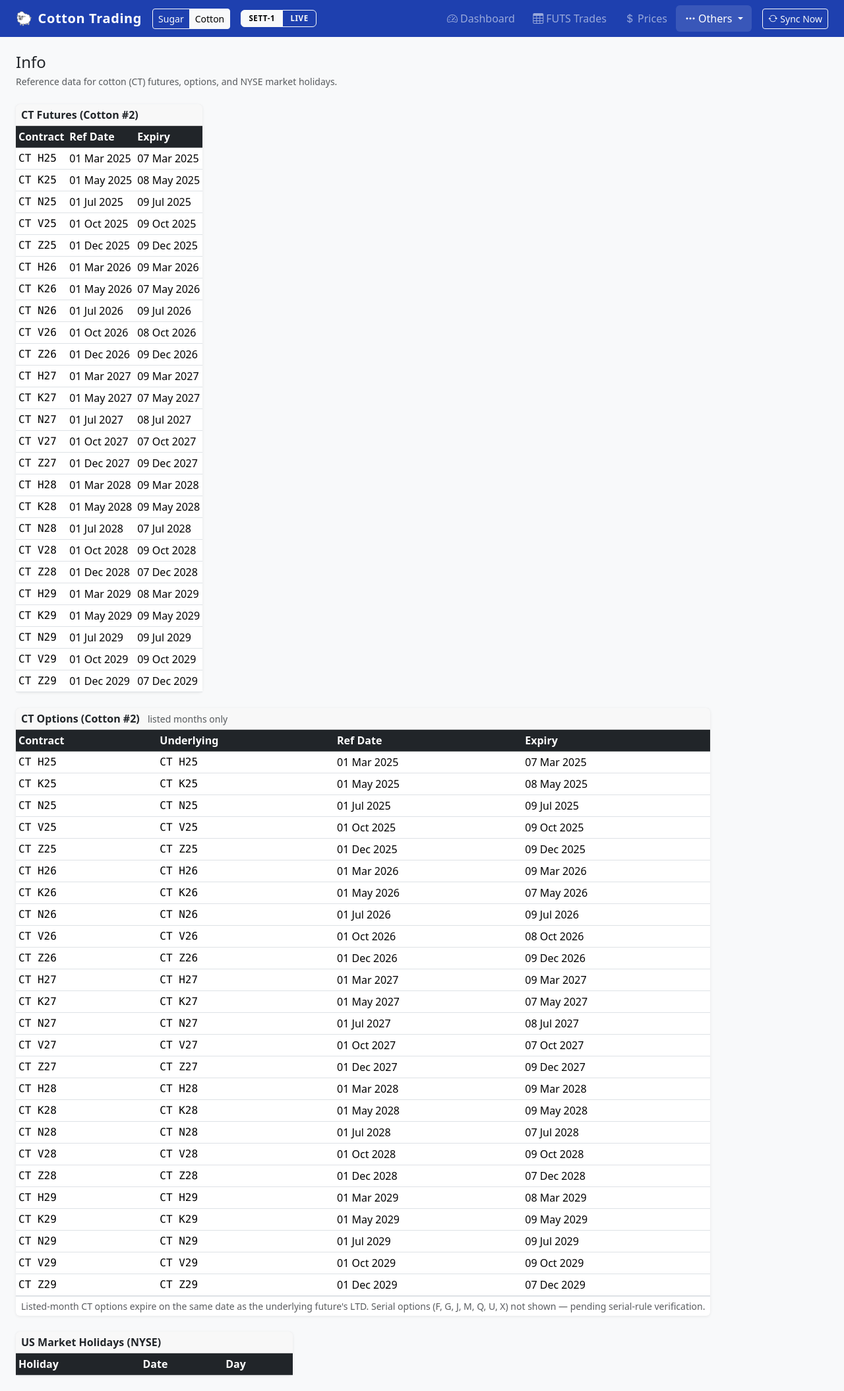
After one commit to Agrocorp-International/Sugar_App, a Flask app: page /cotton/info in a window 1280 px wide. The commit adds this page. Shown: the whole page at 66% size. Run offline with Flask 3, Linux system fonts and the light colour scheme; lists and menus that the app fills with data are empty; parts of the project's set-up code (start-up, migrations or seed data) failed here and were passed over.

Commit message:
Cotton: add /cotton/info page; extract shared exchange_calendar service
- New /cotton/info mirrors /sugar/info: CT futures, CT options
  (listed months H/K/N/V/Z only), and NYSE holidays.
- Listed-month CT options share expiry with the underlying future's
  LTD (verified against broker dates: CTN25=09 Jul 2025,
  CTV26=08 Oct 2026). Serial options (F/G/J/M/Q/U/X) omitted pending
  serial-rule verification.
- Pinned regression anchors in routes/_cotton_info_regression.py;
  module-load assertion fails loud on calendar drift.
- Extract shared calendar helpers (FUTURES_MONTH_CODES, HOLIDAY_DATES,
  workday, prev_bday, last_biz_of_month) from routes/info.py into
  services/exchange_calendar.py. Refactor routes/dashboard.py,
  routes/options.py, services/tradestation.py to import from there.
- Cotton navbar gains an "Others" dropdown matching sugar's pattern,
  containing the Info link.
- CT_FUTURES_EXPIRY_MAP exported by routes/cotton_info.py for future
  cotton_prices.py auto-archive wiring.

Co-Authored-By: Claude Opus 4.7 (1M context) <noreply@anthropic.com>

```diff
--- a/app.py
+++ b/app.py
@@ -21,6 +21,7 @@ from routes.cotton_dashboard import cotton_dashboard_bp
 from routes.cotton_sync import cotton_sync_bp
 from routes.cotton_positions import cotton_positions_bp
 from routes.cotton_prices import cotton_prices_bp
+from routes.cotton_info import cotton_info_bp
 from routes.neon_sync import neon_sync_bp
 
 
@@ -56,6 +57,7 @@ def create_app():
     app.register_blueprint(cotton_sync_bp,      url_prefix="/cotton")
     app.register_blueprint(cotton_positions_bp, url_prefix="/cotton")
     app.register_blueprint(cotton_prices_bp,    url_prefix="/cotton")
+    app.register_blueprint(cotton_info_bp,      url_prefix="/cotton")
 
     @app.route("/")
     def root():
--- /dev/null
+++ b/routes/_cotton_info_regression.py
@@ -0,0 +1,36 @@
+"""Frozen regression anchors for routes/cotton_info.py.
+
+Pinned values were verified against the user's broker records:
+  CTN25 option expired 09 Jul 2025  (= CTN25 futures LTD)
+  CTV26 option expires 08 Oct 2026  (= CTV26 futures LTD)
+
+If any anchor breaks, the import of routes/cotton_info.py will fail loudly.
+Update only when an intentional change to ICE Cotton #2 spec or NYSE holidays
+has been verified externally.
+"""
+from datetime import date
+
+
+# (contract, expected ref_date, expected expiry).
+# Picked to cover all 5 listed months + a holiday-adjacent case + year boundary.
+GOLDEN_CT_FUTURES = [
+    # Anchor verified by user: CTN25 future LTD = 09 Jul 2025.
+    ("CT N25", date(2025, 7, 1),  date(2025, 7, 9)),
+    # Spans a holiday (Memorial Day Mon 25 May 2026).
+    ("CT K26", date(2026, 5, 1),  date(2026, 5, 6)),
+    # Anchor verified by user: CTV26 future LTD = 08 Oct 2026.
+    ("CT V26", date(2026, 10, 1), date(2026, 10, 8)),
+    # Memory anchor: CTH26 LTD = 09 Mar 2026 (matches Pres Day + weekends pattern).
+    ("CT H26", date(2026, 3, 1),  date(2026, 3, 9)),
+    # Year-end: spans Christmas Fri 25 Dec 2026 + Sat/Sun.
+    ("CT Z26", date(2026, 12, 1), date(2026, 12, 8)),
+]
+
+# (contract, underlying, expected ref_date, expected expiry).
+# Listed-month options share LTD with their same-month future.
+GOLDEN_CT_OPTIONS = [
+    ("CT N25", "CT N25", date(2025, 7, 1),  date(2025, 7, 9)),   # user-verified
+    ("CT V26", "CT V26", date(2026, 10, 1), date(2026, 10, 8)),  # user-verified
+    ("CT H26", "CT H26", date(2026, 3, 1),  date(2026, 3, 9)),
+    ("CT Z26", "CT Z26", date(2026, 12, 1), date(2026, 12, 8)),
+]
--- /dev/null
+++ b/routes/cotton_info.py
@@ -0,0 +1,190 @@
+"""Cotton (CT) info page — reference tables for futures, options, and NYSE holidays.
+
+Formulas (ICE Cotton #2 product specifications):
+
+  Futures Last Trading Day:
+    "Seventeen business days from end of spot month."
+    Implementation: workday(last_biz_of_month, LTD_OFFSET, holidays)
+    LTD_OFFSET = -16 (last_biz counted as biz day 1, so -16 = 17th biz day back).
+    Verified: CTH26 LTD = Mon 09 Mar 2026, CTN25 LTD = Wed 09 Jul 2025,
+              CTV26 LTD = Thu 08 Oct 2026.
+
+  Options expiry (LISTED months H, K, N, V, Z only):
+    Listed-month option expires on the SAME DATE as its underlying future's LTD.
+    Verified: CTN25 option expired 09 Jul 2025; CTV26 option expires 08 Oct 2026.
+    Implementation: lookup underlying contract in CT_FUTURES_EXPIRY_MAP.
+
+  Serial options (F, G, J, M, Q, U, X) — NOT shown.
+    These follow a different rule (typically the last Friday of the option month
+    or similar). Pending verification before display.
+"""
+import logging
+from datetime import datetime, date, timedelta
+from collections import defaultdict
+from flask import Blueprint, render_template
+
+from services.exchange_calendar import (
+    FUTURES_MONTH_CODES,
+    YEARS_BACK,
+    YEARS_FORWARD,
+    RAW_HOLIDAYS,
+    HOLIDAY_DATES,
+    workday,
+    last_biz_of_month,
+)
+
+cotton_info_bp = Blueprint("cotton_info", __name__)
+
+
+# ICE Cotton #2 (CT) listed contract months: March, May, July, October, December.
+CT_FUTURES_MONTHS = ["H", "K", "N", "V", "Z"]
+
+# Listed-month options only: each shares its expiry with the same-month future.
+# Serial months (F, G, J, M, Q, U, X) deliberately omitted pending verification.
+CT_OPTION_TO_UNDERLYING = {m: (m, 0) for m in CT_FUTURES_MONTHS}
+
+LTD_OFFSET = -16   # last_biz counted as day 1, so -16 means 17th biz day from end
+
+
+def _generate_ct_futures(years_back=YEARS_BACK, years_forward=YEARS_FORWARD):
+    current_year = date.today().year
+    contracts = []
+    for yr in range(current_year - years_back, current_year + years_forward + 1):
+        yy = yr % 100
+        for m in CT_FUTURES_MONTHS:
+            contracts.append(f"CT {m}{yy:02d}")
+    return contracts
+
+
+def _generate_ct_options(years_back=YEARS_BACK, years_forward=YEARS_FORWARD):
+    current_year = date.today().year
+    out = []
+    for yr in range(current_year - years_back, current_year + years_forward + 1):
+        yy = yr % 100
+        for opt_code in sorted(CT_OPTION_TO_UNDERLYING.keys(),
+                               key=lambda c: FUTURES_MONTH_CODES[c]):
+            und_code, year_offset = CT_OPTION_TO_UNDERLYING[opt_code]
+            und_yy = (yr + year_offset) % 100
+            out.append((f"CT {opt_code}{yy:02d}", f"CT {und_code}{und_yy:02d}"))
+    return out
+
+
+_RAW_CT_FUTURES = _generate_ct_futures()
+_RAW_CT_OPTIONS = _generate_ct_options()
+
+
+def _parse_ct_futures(contracts):
+    """CT futures Last Trading Day = workday(last_biz_of_month, LTD_OFFSET)."""
+    result = []
+    for c in contracts:
+        parts = c.split()
+        code = parts[1][0]
+        year = 2000 + int(parts[1][1:])
+        month = FUTURES_MONTH_CODES.get(code)
+        ref_date = date(year, month, 1) if month else None
+        if month:
+            last_biz = last_biz_of_month(year, month, HOLIDAY_DATES)
+            expiry = workday(last_biz, LTD_OFFSET, HOLIDAY_DATES)
+        else:
+            expiry = None
+        result.append({"contract": c, "ref_date": ref_date, "expiry": expiry})
+    return result
+
+
+def _parse_ct_options(options, futures_expiry_map):
+    """CT listed-month option expiry = underlying future's LTD."""
+    result = []
+    for contract, underlying in options:
+        opt_parts = contract.split()
+        opt_code = opt_parts[1][0]
+        opt_year = 2000 + int(opt_parts[1][1:])
+        opt_month = FUTURES_MONTH_CODES.get(opt_code)
+        ref_date = date(opt_year, opt_month, 1) if opt_month else None
+        expiry = futures_expiry_map.get(underlying.replace(" ", ""))
+        result.append({"contract": contract, "underlying": underlying,
+                       "ref_date": ref_date, "expiry": expiry})
+    return result
+
+
+# Module-level cached parses (mirrors sugar pattern).
+PARSED_CT_FUTURES = _parse_ct_futures(_RAW_CT_FUTURES)
+
+# Exported for cotton_prices.py auto-archive wiring (parallels sugar's
+# FUTURES_EXPIRY_MAP in routes/prices.py:26).
+CT_FUTURES_EXPIRY_MAP = {
+    f["contract"].replace(" ", ""): f["expiry"] for f in PARSED_CT_FUTURES
+}
+
+# Options computed after the futures map is available (option expiry = its underlying's LTD).
+PARSED_CT_OPTIONS = _parse_ct_options(_RAW_CT_OPTIONS, CT_FUTURES_EXPIRY_MAP)
+
+
+def _assert_regression():
+    """Loud-fail at module import if any pinned cotton expiry has drifted.
+    See routes/_cotton_info_regression.py for the anchors."""
+    from routes._cotton_info_regression import (
+        GOLDEN_CT_FUTURES, GOLDEN_CT_OPTIONS,
+    )
+
+    fut_by_code = {f["contract"]: f for f in PARSED_CT_FUTURES}
+    for code, expected_ref, expected_expiry in GOLDEN_CT_FUTURES:
+        actual = fut_by_code.get(code)
+        assert actual is not None, f"Regression: cotton futures {code} missing"
+        assert actual["ref_date"] == expected_ref, (
+            f"Regression: {code} ref_date drifted: "
+            f"got {actual['ref_date']}, expected {expected_ref}"
+        )
+        assert actual["expiry"] == expected_expiry, (
+            f"Regression: {code} expiry drifted: "
+            f"got {actual['expiry']}, expected {expected_expiry}"
+        )
+
+    opt_by_code = {o["contract"]: o for o in PARSED_CT_OPTIONS}
+    for code, exp_und, expected_ref, expected_expiry in GOLDEN_CT_OPTIONS:
+        actual = opt_by_code.get(code)
+        assert actual is not None, f"Regression: cotton option {code} missing"
+        assert actual["underlying"] == exp_und, (
+            f"Regression: {code} underlying drifted: "
+            f"got {actual['underlying']}, expected {exp_und}"
+        )
+        assert actual["ref_date"] == expected_ref, (
+            f"Regression: {code} option ref_date drifted: "
+            f"got {actual['ref_date']}, expected {expected_ref}"
+        )
+        assert actual["expiry"] == expected_expiry, (
+            f"Regression: {code} option expiry drifted: "
+            f"got {actual['expiry']}, expected {expected_expiry}"
+        )
+
+_assert_regression()
+
+
+_log = logging.getLogger(__name__)
+
+
+@cotton_info_bp.route("/info")
+def index():
+    today = date.today()
+
+    holidays_list = sorted([
+        {
+            "name": name,
+            "date": datetime.strptime(d, "%Y-%m-%d").date(),
+            "day": datetime.strptime(d, "%Y-%m-%d").strftime("%A"),
+        }
+        for name, d in RAW_HOLIDAYS
+    ], key=lambda x: x["date"])
+
+    upcoming_date = next(
+        (h["date"] for h in holidays_list if h["date"] >= today), None
+    )
+
+    grouped = defaultdict(list)
+    for h in holidays_list:
+        grouped[h["date"].year].append(h)
+
+    return render_template("cotton/info.html",
+                           grouped=dict(sorted(grouped.items())),
+                           upcoming_date=upcoming_date,
+                           futures=PARSED_CT_FUTURES,
+                           options=PARSED_CT_OPTIONS)
--- a/routes/dashboard.py
+++ b/routes/dashboard.py
@@ -5,8 +5,8 @@ _SGT = timedelta(hours=8)
 from flask import Blueprint, render_template, redirect, url_for, flash, current_app, request, make_response, jsonify, abort
 from sqlalchemy import cast, Date
 from models.db import db, TradePosition, SyncLog, MarketPrice, PnlSnapshot, PnlSnapshotSchedule, RefreshLog
-from routes.info import (PARSED_FUTURES, PARSED_SW_FUTURES, PARSED_OPTIONS,
-                         _RAW_HOLIDAYS)
+from routes.info import PARSED_FUTURES, PARSED_SW_FUTURES, PARSED_OPTIONS
+from services.exchange_calendar import RAW_HOLIDAYS
 from services.pnl_summary import compute_pnl_summary, compute_exposure, get_reference_snapshots
 from services.physical_pnl import compute_all_pnl_totals
 from services.price_source import get_price_source
@@ -163,7 +163,7 @@ def index():
         None,
     )
     next_holiday = None
-    for name, d in _RAW_HOLIDAYS:
+    for name, d in RAW_HOLIDAYS:
         parsed = datetime.strptime(d, "%Y-%m-%d").date()
         if parsed >= as_of:
             next_holiday = {"name": name, "date": parsed}
--- a/routes/info.py
+++ b/routes/info.py
@@ -1,19 +1,19 @@
 import logging
 from datetime import datetime, date, timedelta
 from collections import defaultdict
-import holidays as _holidays_lib
 from flask import Blueprint, render_template
 
+from services.exchange_calendar import (
+    FUTURES_MONTH_CODES,
+    YEARS_BACK,
+    YEARS_FORWARD,
+    RAW_HOLIDAYS,
+    HOLIDAY_DATES,
+    workday,
+    prev_bday,
+)
+
 info_bp = Blueprint("info", __name__)
-
-# Rolling window: 1 year of history + 3 years forward.
-_YEARS_BACK = 1
-_YEARS_FORWARD = 3
-
-_FUTURES_MONTH_CODES = {
-    "F": 1, "G": 2, "H": 3, "J": 4, "K": 5, "M": 6,
-    "N": 7, "Q": 8, "U": 9, "V": 10, "X": 11, "Z": 12,
-}
 
 # ICE Sugar #11 (SB) futures cycle: March (H), May (K), July (N), October (V).
 _SB_FUTURES_MONTHS = ["H", "K", "N", "V"]
@@ -32,7 +32,7 @@ _OPTION_TO_UNDERLYING = {
 }
 
 
-def _generate_futures(prefix, months, years_back=_YEARS_BACK, years_forward=_YEARS_FORWARD):
+def _generate_futures(prefix, months, years_back=YEARS_BACK, years_forward=YEARS_FORWARD):
     """Generate a futures contract list for a rolling window around today."""
     current_year = date.today().year
     contracts = []
@@ -43,58 +43,24 @@ def _generate_futures(prefix, months, years_back=_YEARS_BACK, years_forward=_YEA
     return contracts
 
 
-def _generate_options(years_back=_YEARS_BACK, years_forward=_YEARS_FORWARD):
+def _generate_options(years_back=YEARS_BACK, years_forward=YEARS_FORWARD):
     """Generate the (option, underlying) tuples for the SB options series."""
     current_year = date.today().year
     out = []
     for yr in range(current_year - years_back, current_year + years_forward + 1):
         yy = yr % 100
         for opt_code in sorted(_OPTION_TO_UNDERLYING.keys(),
-                               key=lambda c: _FUTURES_MONTH_CODES[c]):
+                               key=lambda c: FUTURES_MONTH_CODES[c]):
             und_code, year_offset = _OPTION_TO_UNDERLYING[opt_code]
             und_yy = (yr + year_offset) % 100
             out.append((f"SB {opt_code}{yy:02d}", f"SB {und_code}{und_yy:02d}"))
     return out
 
 
-def _generate_holidays(years_back=_YEARS_BACK, years_forward=_YEARS_FORWARD):
-    """Return [(name, 'YYYY-MM-DD')] for NYSE holidays in the rolling window."""
-    current_year = date.today().year
-    years = range(current_year - years_back, current_year + years_forward + 1)
-    nyse = _holidays_lib.financial_holidays("NYSE", years=years)
-    return sorted(
-        [(name, d.strftime("%Y-%m-%d")) for d, name in nyse.items()],
-        key=lambda x: x[1],
-    )
-
-
 # Module-load: build the same names the rest of the app already imports.
 _RAW_FUTURES = _generate_futures("SB", _SB_FUTURES_MONTHS)
 _RAW_SW_FUTURES = _generate_futures("SW", _SW_FUTURES_MONTHS)
 _RAW_OPTIONS = _generate_options()
-_RAW_HOLIDAYS = _generate_holidays()
-_HOLIDAY_DATES = frozenset(
-    datetime.strptime(d, "%Y-%m-%d").date() for _, d in _RAW_HOLIDAYS
-)
-
-
-def _workday(start, offset, holidays):
-    """Equivalent to Excel WORKDAY(start, offset, holidays)."""
-    current = start
-    steps = abs(offset)
-    direction = timedelta(days=1 if offset > 0 else -1)
-    while steps > 0:
-        current += direction
-        if current.weekday() < 5 and current not in holidays:
-            steps -= 1
-    return current
-
-
-def _prev_bday(d, holidays):
-    """Roll a date backward to the nearest business day."""
-    while d.weekday() >= 5 or d in holidays:
-        d -= timedelta(days=1)
-    return d
 
 
 def _parse_futures(contracts):
@@ -104,9 +70,9 @@ def _parse_futures(contracts):
         parts = c.split()
         code = parts[1][0]
         year = 2000 + int(parts[1][1:])
-        month = _FUTURES_MONTH_CODES.get(code)
+        month = FUTURES_MONTH_CODES.get(code)
         ref_date = date(year, month, 1) if month else None
-        expiry = _workday(ref_date, -1, _HOLIDAY_DATES) if ref_date else None
+        expiry = workday(ref_date, -1, HOLIDAY_DATES) if ref_date else None
         result.append({"contract": c, "ref_date": ref_date, "expiry": expiry})
     return result
 
@@ -119,11 +85,11 @@ def _parse_sw_futures(contracts):
         parts = c.split()
         code = parts[1][0]
         year = 2000 + int(parts[1][1:])
-        month = _FUTURES_MONTH_CODES.get(code)
+        month = FUTURES_MONTH_CODES.get(code)
         ref_date = date(year, month, 1) if month else None
         if ref_date:
             raw = ref_date - timedelta(days=16)
-            expiry = _prev_bday(raw, _HOLIDAY_DATES)
+            expiry = prev_bday(raw, HOLIDAY_DATES)
         else:
             expiry = None
         result.append({"contract": c, "ref_date": ref_date, "expiry": expiry})
@@ -136,7 +102,7 @@ def _parse_options(options):
         parts = contract.split()
         code = parts[1][0]
         year = 2000 + int(parts[1][1:])
-        month = _FUTURES_MONTH_CODES.get(code)
+        month = FUTURES_MONTH_CODES.get(code)
         if month:
             prev_month = month - 1 if month > 1 else 12
             prev_year = year if month > 1 else year - 1
@@ -144,7 +110,7 @@ def _parse_options(options):
         else:
             ref_date = None
         # =WORKDAY([@[Ref Date]]+13, 1, holidays)
-        expiry = _workday(ref_date + timedelta(days=13), 1, _HOLIDAY_DATES) if ref_date else None
+        expiry = workday(ref_date + timedelta(days=13), 1, HOLIDAY_DATES) if ref_date else None
         result.append({"contract": contract, "underlying": underlying,
                        "ref_date": ref_date, "expiry": expiry})
     return result
@@ -189,9 +155,9 @@ def _assert_regression():
             f"got {actual['expiry']}, expected {expected_expiry}"
         )
 
-    missing_holidays = GOLDEN_HOLIDAY_DATES - _HOLIDAY_DATES
+    missing_holidays = GOLDEN_HOLIDAY_DATES - HOLIDAY_DATES
     assert not missing_holidays, (
-        f"Regression: holiday dates missing from _HOLIDAY_DATES: "
+        f"Regression: holiday dates missing from HOLIDAY_DATES: "
         f"{sorted(missing_holidays)}"
     )
 
@@ -220,7 +186,7 @@ def index():
             "date": datetime.strptime(d, "%Y-%m-%d").date(),
             "day": datetime.strptime(d, "%Y-%m-%d").strftime("%A"),
         }
-        for name, d in _RAW_HOLIDAYS
+        for name, d in RAW_HOLIDAYS
     ], key=lambda x: x["date"])
 
     upcoming_date = next(
--- a/services/tradestation.py
+++ b/services/tradestation.py
@@ -29,7 +29,7 @@ import urllib.parse
 import requests
 from concurrent.futures import ThreadPoolExecutor, as_completed
 from zoneinfo import ZoneInfo
-from routes.info import _HOLIDAY_DATES
+from services.exchange_calendar import HOLIDAY_DATES
 
 BASE_URL = "https://api.tradestation.com/v3/marketdata"
 
--- a/templates/base.html
+++ b/templates/base.html
@@ -340,20 +340,35 @@
             </ul>
           </li>
           {% elif _section == 'cotton' %}
+          {% set cotton_others_eps = ['cotton_info.index'] %}
           <li class="nav-item">
-            <a class="nav-link" href="{{ url_for('cotton_dashboard.index') }}">
+            <a class="nav-link {% if ep == 'cotton_dashboard.index' %}active{% endif %}" href="{{ url_for('cotton_dashboard.index') }}">
               <i class="bi bi-speedometer2 me-1"></i>Dashboard
             </a>
           </li>
           <li class="nav-item">
-            <a class="nav-link" href="{{ url_for('cotton_positions.index') }}">
+            <a class="nav-link {% if ep == 'cotton_positions.index' %}active{% endif %}" href="{{ url_for('cotton_positions.index') }}">
               <i class="bi bi-table me-1"></i>FUTS Trades
             </a>
           </li>
           <li class="nav-item">
-            <a class="nav-link" href="{{ url_for('cotton_prices.index') }}">
+            <a class="nav-link {% if ep == 'cotton_prices.index' %}active{% endif %}" href="{{ url_for('cotton_prices.index') }}">
               <i class="bi bi-currency-dollar me-1"></i>Prices
             </a>
+          </li>
+          <li class="nav-item dropdown nav-others">
+            <a class="nav-link dropdown-toggle {% if ep in cotton_others_eps %}active{% endif %}"
+               href="#" id="cottonOthersDropdown" role="button"
+               data-bs-toggle="dropdown" aria-expanded="false">
+              <i class="bi bi-three-dots me-1"></i>Others
+            </a>
+            <ul class="dropdown-menu dropdown-menu-end dropdown-menu-dark" aria-labelledby="cottonOthersDropdown">
+              <li>
+                <a class="dropdown-item {% if ep == 'cotton_info.index' %}active{% endif %}" href="{{ url_for('cotton_info.index') }}">
+                  <i class="bi bi-calendar-event me-2"></i>Info
+                </a>
+              </li>
+            </ul>
           </li>
           {% endif %}
         </ul>
--- /dev/null
+++ b/templates/cotton/info.html
@@ -0,0 +1,115 @@
+{% extends "base.html" %}
+{% block title %}Info - Cotton Trading{% endblock %}
+
+{% block content %}
+<div class="mb-4">
+  <h4 class="mb-0">Info</h4>
+  <p class="text-muted small mt-1">Reference data for cotton (CT) futures, options, and NYSE market holidays.</p>
+</div>
+
+<div class="d-flex align-items-start gap-4 flex-wrap">
+
+  {# ── CT Futures Contracts ─────────────────────────────────────────────── #}
+  <div class="card d-inline-block">
+    <div class="card-header fw-semibold py-1 px-2">CT Futures (Cotton #2)</div>
+    <div class="card-body p-0">
+      <table class="table table-sm table-hover mb-0">
+        <thead class="table-dark">
+          <tr>
+            <th>Contract</th>
+            <th>Ref Date</th>
+            <th>Expiry</th>
+          </tr>
+        </thead>
+        <tbody>
+          {% for f in futures %}
+            <tr>
+              <td class="font-monospace">{{ f.contract }}</td>
+              <td class="text-nowrap">
+                {% if f.ref_date %}{{ f.ref_date.strftime("%d %b %Y") }}{% else %}—{% endif %}
+              </td>
+              <td class="text-nowrap">
+                {% if f.expiry %}{{ f.expiry.strftime("%d %b %Y") }}{% else %}—{% endif %}
+              </td>
+            </tr>
+          {% endfor %}
+        </tbody>
+      </table>
+    </div>
+  </div>
+
+  {# ── CT Options Contracts (listed months only) ────────────────────────── #}
+  <div class="card d-inline-block">
+    <div class="card-header fw-semibold py-1 px-2">
+      CT Options (Cotton #2)
+      <span class="text-muted small fw-normal ms-2">listed months only</span>
+    </div>
+    <div class="card-body p-0">
+      <table class="table table-sm table-hover mb-0">
+        <thead class="table-dark">
+          <tr>
+            <th>Contract</th>
+            <th>Underlying</th>
+            <th>Ref Date</th>
+            <th>Expiry</th>
+          </tr>
+        </thead>
+        <tbody>
+          {% for o in options %}
+            <tr>
+              <td class="font-monospace">{{ o.contract }}</td>
+              <td class="font-monospace">{{ o.underlying }}</td>
+              <td class="text-nowrap">
+                {% if o.ref_date %}{{ o.ref_date.strftime("%d %b %Y") }}{% else %}—{% endif %}
+              </td>
+              <td class="text-nowrap">
+                {% if o.expiry %}{{ o.expiry.strftime("%d %b %Y") }}{% else %}—{% endif %}
+              </td>
+            </tr>
+          {% endfor %}
+        </tbody>
+      </table>
+      <div class="px-2 py-1 small text-muted border-top">
+        Listed-month CT options expire on the same date as the underlying future's LTD.
+        Serial options (F, G, J, M, Q, U, X) not shown — pending serial-rule verification.
+      </div>
+    </div>
+  </div>
+
+  {# ── US Market Holidays ──────────────────────────────────────────────── #}
+  <div class="card d-inline-block" style="min-width: 420px;">
+    <div class="card-header fw-semibold py-1 px-2">US Market Holidays (NYSE)</div>
+    <div class="card-body p-0">
+      <table class="table table-sm table-hover mb-0">
+        <thead class="table-dark">
+          <tr>
+            <th>Holiday</th>
+            <th>Date</th>
+            <th>Day</th>
+          </tr>
+        </thead>
+        <tbody>
+          {% for year, entries in grouped.items() %}
+            <tr class="table-secondary">
+              <td colspan="3" class="fw-semibold small text-muted py-1">{{ year }}</td>
+            </tr>
+            {% for h in entries %}
+              <tr {% if h.date == upcoming_date %}class="table-warning"{% endif %}>
+                <td>
+                  {{ h.name }}
+                  {% if h.date == upcoming_date %}
+                    <span class="badge bg-warning text-dark ms-1 small">Next</span>
+                  {% endif %}
+                </td>
+                <td class="text-nowrap">{{ h.date.strftime("%d %b %Y") }}</td>
+                <td class="text-muted">{{ h.day }}</td>
+              </tr>
+            {% endfor %}
+          {% endfor %}
+        </tbody>
+      </table>
+    </div>
+  </div>
+
+</div>
+{% endblock %}
```
Also changed, not shown: routes/options.py (+4 -3 lines), scripts/probe_cotton_expiries.py (added, +64 -0 lines), services/exchange_calendar.py (added, +65 -0 lines).
